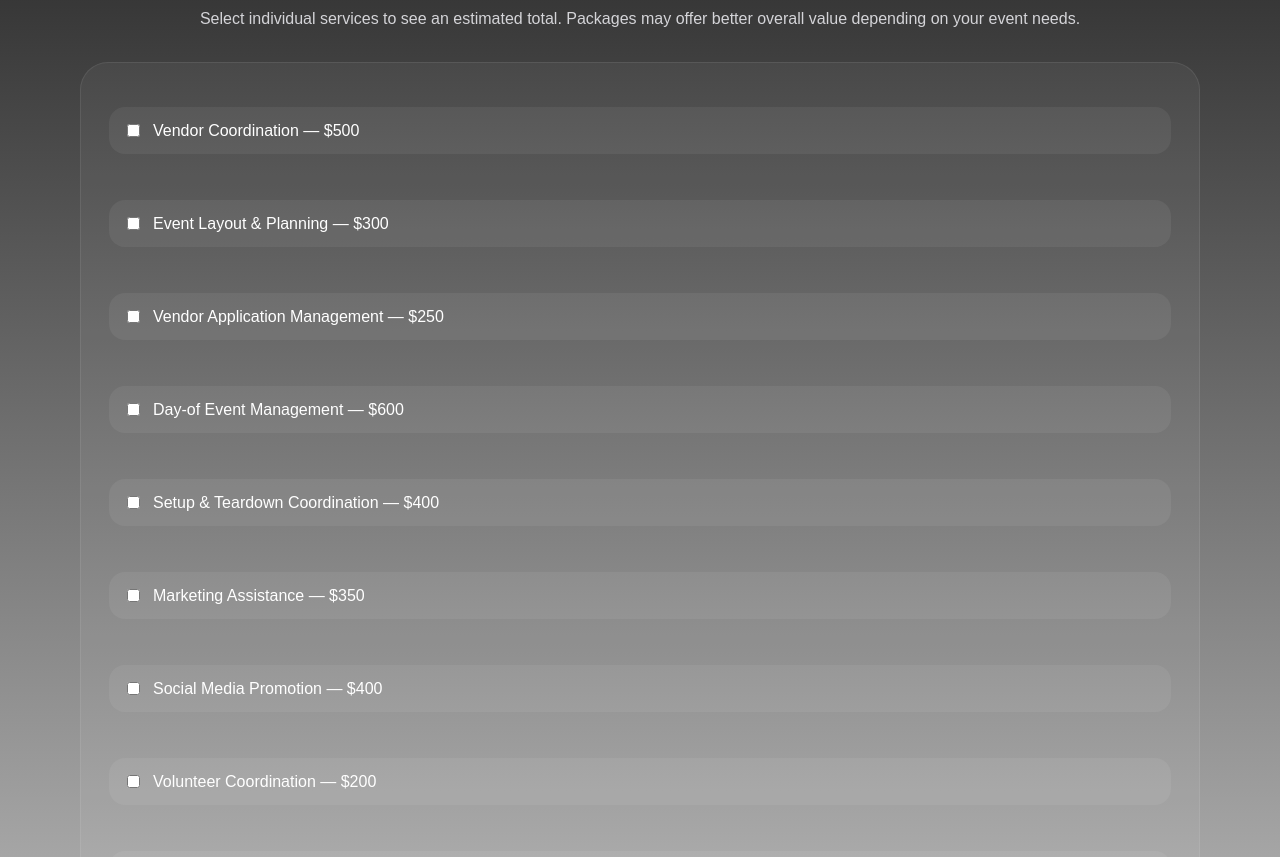
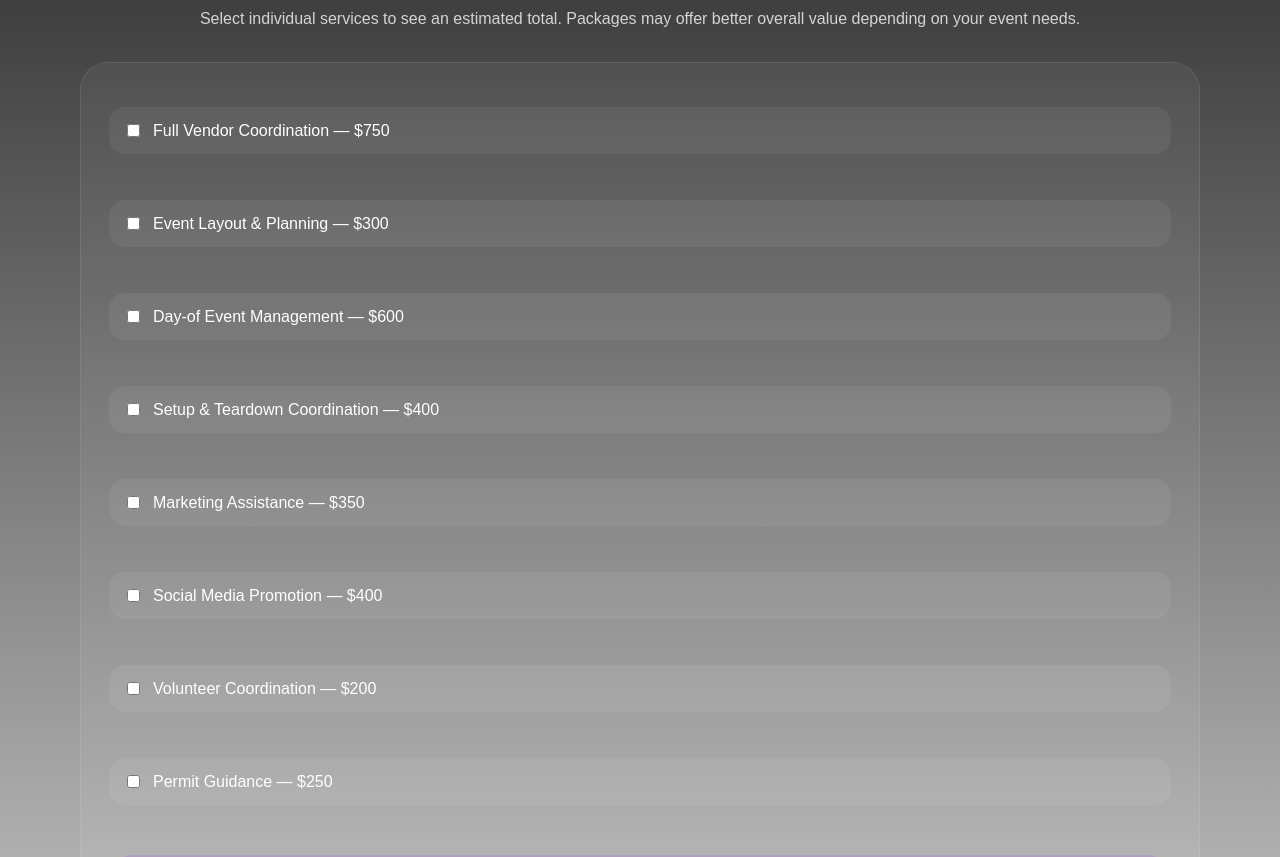
Before and after one commit to amandarocha0820-coder/panda-enterprises-landing-page, a React (Vite) app: page / in a window 1280 px wide. Shown: the part 2420-3277 px from the top of the page. Built offline with nearby package versions, Linux system fonts and the light colour scheme.

Commit message:
Update main.jsx
merged two vendor coordination things

```diff
--- a/src/main.jsx
+++ b/src/main.jsx
@@ -9,9 +9,8 @@ function App() {
 const [selectedServices, setSelectedServices] = useState([]);
 
 const services = [
-  { name: 'Vendor Coordination', price: 500 },
+  { name: 'Full Vendor Coordination', price: 750 },
   { name: 'Event Layout & Planning', price: 300 },
-  { name: 'Vendor Application Management', price: 250 },
   { name: 'Day-of Event Management', price: 600 },
   { name: 'Setup & Teardown Coordination', price: 400 },
   { name: 'Marketing Assistance', price: 350 },
```
